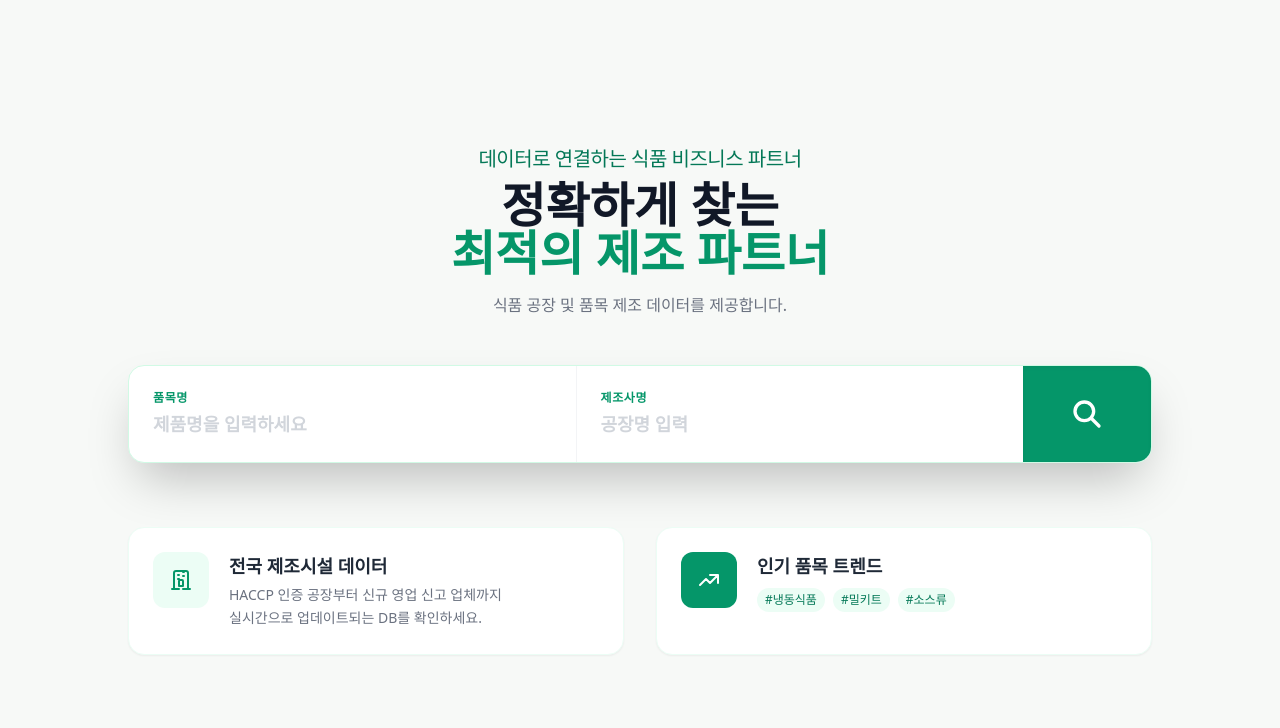
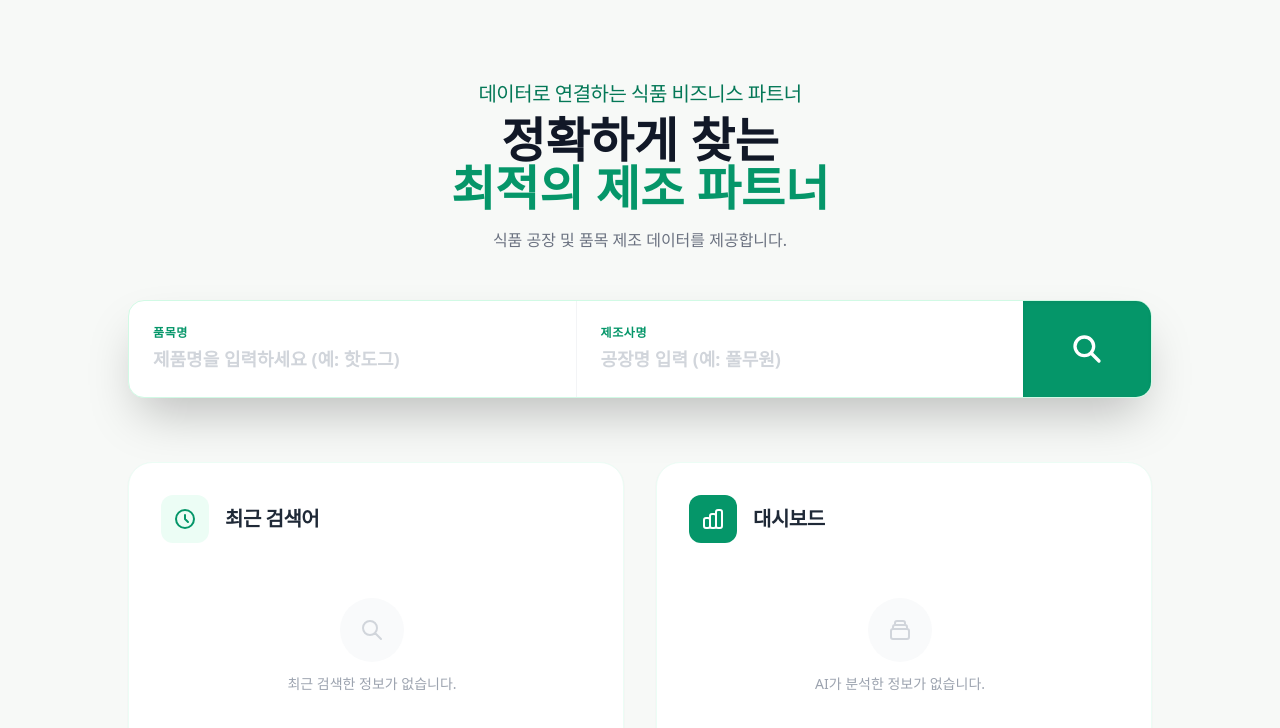
Before and after one commit to Jihoon-Yoon96/foodInsight, a Nuxt app: page / in a window 1280 px wide. Shown: the top 728 px of the page. Built offline with nearby package versions, Linux system fonts and the light colour scheme; a web font is replaced by a local one.

Commit message:
메인 수정 (최근검색어)

```diff
--- a/app/pages/index.vue
+++ b/app/pages/index.vue
@@ -1,5 +1,5 @@
 <template>
-  <div class="min-h-screen bg-[#F7F9F7] flex flex-col items-center justify-center px-4 font-sans">
+  <div class="min-h-screen bg-[#F7F9F7] flex flex-col items-center justify-center px-4 font-sans py-20">
     <div class="text-center mb-12">
       <p class="text-lg md:text-xl font-medium text-emerald-700 mb-2 tracking-tight">
         데이터로 연결하는 식품 비즈니스 파트너
@@ -13,14 +13,13 @@
       </p>
     </div>
 
-    <div class="w-full max-w-5xl bg-white rounded-2xl shadow-2xl flex items-stretch overflow-hidden border border-emerald-100">
-
-      <div class="flex-1 border-r border-gray-100 p-4 md:p-6 group focus-within:bg-emerald-50 transition">
+    <div class="w-full max-w-5xl bg-white rounded-2xl shadow-2xl flex flex-col md:flex-row items-stretch overflow-hidden border border-emerald-100">
+      <div class="flex-1 border-b md:border-b-0 md:border-r border-gray-100 p-4 md:p-6 group focus-within:bg-emerald-50 transition">
         <label class="block text-xs font-bold text-emerald-600 mb-1 uppercase tracking-wider">품목명</label>
         <input
             v-model="searchForm.productName"
             type="text"
-            placeholder="제품명을 입력하세요"
+            placeholder="제품명을 입력하세요 (예: 핫도그)"
             class="w-full bg-transparent text-lg font-semibold focus:outline-none placeholder:text-gray-300"
             @keyup.enter="handleSearch"
         />
@@ -31,7 +30,7 @@
         <input
             v-model="searchForm.factoryName"
             type="text"
-            placeholder="공장명 입력"
+            placeholder="공장명 입력 (예: 풀무원)"
             class="w-full bg-transparent text-lg font-semibold focus:outline-none placeholder:text-gray-300"
             @keyup.enter="handleSearch"
         />
@@ -39,7 +38,7 @@
 
       <button
           @click="handleSearch"
-          class="bg-[#059669] hover:bg-[#047857] transition-all w-20 md:w-32 flex items-center justify-center text-white shadow-inner"
+          class="bg-[#059669] hover:bg-[#047857] transition-all w-full md:w-32 py-4 md:py-0 flex items-center justify-center text-white shadow-inner"
       >
         <svg xmlns="http://www.w3.org/2000/svg" class="h-8 w-8" fill="none" viewBox="0 0 24 24" stroke="currentColor">
           <path stroke-linecap="round" stroke-linejoin="round" stroke-width="2.5" d="M21 21l-6-6m2-5a7 7 0 11-14 0 7 7 0 0114 0z" />
@@ -48,28 +47,65 @@
     </div>
 
     <div class="mt-16 w-full max-w-5xl grid grid-cols-1 md:grid-cols-2 gap-8">
-      <div class="bg-white p-6 rounded-2xl shadow-sm border border-emerald-50 flex gap-5 hover:border-emerald-200 transition">
-        <div class="p-4 bg-emerald-50 rounded-xl h-fit">
-          <svg xmlns="http://www.w3.org/2000/svg" class="h-6 w-6 text-emerald-600" fill="none" viewBox="0 0 24 24" stroke="currentColor"><path stroke-linecap="round" stroke-linejoin="round" stroke-width="2" d="M19 21V5a2 2 0 00-2-2H7a2 2 0 00-2 2v16m14 0h2m-2 0h-5m-9 0H3m2 0h5M9 7h1m-1 4h1m4-7h1m-1 4h1m-5 10v-5a1 1 0 011-1h2a1 1 0 011 1v5m-4 0h4" /></svg>
+
+      <div class="bg-white p-6 md:p-8 rounded-3xl shadow-sm border border-emerald-50 flex flex-col gap-6 hover:border-emerald-200 hover:shadow-md transition duration-300 h-80">
+        <div class="flex items-center gap-4">
+          <div class="p-3 bg-emerald-50 rounded-xl">
+            <svg xmlns="http://www.w3.org/2000/svg" class="h-6 w-6 text-emerald-600" fill="none" viewBox="0 0 24 24" stroke="currentColor"><path stroke-linecap="round" stroke-linejoin="round" stroke-width="2" d="M12 8v4l3 3m6-3a9 9 0 11-18 0 9 9 0 0118 0z" /></svg>
+          </div>
+          <h4 class="font-bold text-xl text-gray-800 tracking-tight">최근 검색어</h4>
         </div>
-        <div>
-          <h4 class="font-bold text-lg mb-1 text-gray-800">전국 제조시설 데이터</h4>
-          <p class="text-sm text-gray-500 leading-relaxed">HACCP 인증 공장부터 신규 영업 신고 업체까지<br/>실시간으로 업데이트되는 DB를 확인하세요.</p>
-        </div>
-      </div>
-      <div class="bg-white p-6 rounded-2xl shadow-sm border border-emerald-50 flex gap-5 hover:border-emerald-200 transition">
-        <div class="p-4 bg-emerald-600 rounded-xl h-fit">
-          <svg xmlns="http://www.w3.org/2000/svg" class="h-6 w-6 text-white" fill="none" viewBox="0 0 24 24" stroke="currentColor"><path stroke-linecap="round" stroke-linejoin="round" stroke-width="2" d="M13 7h8m0 0v8m0-8l-8 8-4-4-6 6" /></svg>
-        </div>
-        <div class="w-full">
-          <h4 class="font-bold text-lg mb-1 text-gray-800">인기 품목 트렌드</h4>
-          <div class="flex gap-2 mt-2">
-            <span class="text-xs bg-emerald-50 text-emerald-700 px-2 py-1 rounded-full font-medium">#냉동식품</span>
-            <span class="text-xs bg-emerald-50 text-emerald-700 px-2 py-1 rounded-full font-medium">#밀키트</span>
-            <span class="text-xs bg-emerald-50 text-emerald-700 px-2 py-1 rounded-full font-medium">#소스류</span>
+
+        <div class="flex-1 overflow-y-auto pr-2 custom-scrollbar">
+          <ul v-if="recentSearches.length > 0" class="space-y-3">
+            <li v-for="(item, index) in recentSearches.slice(0, 5)" :key="index">
+              <button
+                  @click="clickRecentSearch(item)"
+                  class="w-full text-left bg-gray-50 hover:bg-emerald-50 border border-gray-100 hover:border-emerald-200 px-4 py-3 rounded-xl transition-all group flex items-center justify-between"
+              >
+                <span class="text-[15px] font-medium text-gray-600 group-hover:text-emerald-700 truncate pr-4">
+                  {{ item.label }}
+                </span>
+                <svg xmlns="http://www.w3.org/2000/svg" class="h-4 w-4 text-gray-300 group-hover:text-emerald-500 shrink-0" fill="none" viewBox="0 0 24 24" stroke="currentColor"><path stroke-linecap="round" stroke-linejoin="round" stroke-width="2" d="M9 5l7 7-7 7" /></svg>
+              </button>
+            </li>
+          </ul>
+          <div v-else class="h-full flex flex-col items-center justify-center text-center pb-6">
+            <div class="w-16 h-16 bg-gray-50 rounded-full flex items-center justify-center mb-3">
+              <svg xmlns="http://www.w3.org/2000/svg" class="h-6 w-6 text-gray-300" fill="none" viewBox="0 0 24 24" stroke="currentColor"><path stroke-linecap="round" stroke-linejoin="round" stroke-width="2" d="M21 21l-6-6m2-5a7 7 0 11-14 0 7 7 0 0114 0z" /></svg>
+            </div>
+            <p class="text-sm font-medium text-gray-400">최근 검색한 정보가 없습니다.</p>
           </div>
         </div>
       </div>
+
+      <div class="bg-white p-6 md:p-8 rounded-3xl shadow-sm border border-emerald-50 flex flex-col gap-6 hover:border-emerald-200 hover:shadow-md transition duration-300 h-80">
+        <div class="flex items-center gap-4">
+          <div class="p-3 bg-emerald-600 rounded-xl">
+            <svg xmlns="http://www.w3.org/2000/svg" class="h-6 w-6 text-white" fill="none" viewBox="0 0 24 24" stroke="currentColor"><path stroke-linecap="round" stroke-linejoin="round" stroke-width="2" d="M9 19v-6a2 2 0 00-2-2H5a2 2 0 00-2 2v6a2 2 0 002 2h2a2 2 0 002-2zm0 0V9a2 2 0 012-2h2a2 2 0 012 2v10m-6 0a2 2 0 002 2h2a2 2 0 002-2m0 0V5a2 2 0 012-2h2a2 2 0 012 2v14a2 2 0 01-2 2h-2a2 2 0 01-2-2z" /></svg>
+          </div>
+          <h4 class="font-bold text-xl text-gray-800 tracking-tight">대시보드</h4>
+        </div>
+
+        <div class="flex-1 overflow-y-auto pr-2 custom-scrollbar">
+          <ul v-if="dashboardItems.length > 0" class="space-y-3">
+            <li v-for="(item, index) in dashboardItems.slice(0, 5)" :key="index" class="bg-gray-50 border border-gray-100 px-4 py-3 rounded-xl flex items-center justify-between">
+              <div class="min-w-0 pr-4">
+                <p class="text-[15px] font-bold text-gray-800 truncate">{{ item.productName }}</p>
+                <p class="text-xs font-medium text-gray-500 truncate">{{ item.factoryName }}</p>
+              </div>
+              <span class="px-2.5 py-1 bg-emerald-100 text-emerald-700 text-[10px] font-black rounded-md uppercase shrink-0">저장됨</span>
+            </li>
+          </ul>
+          <div v-else class="h-full flex flex-col items-center justify-center text-center pb-6">
+            <div class="w-16 h-16 bg-gray-50 rounded-full flex items-center justify-center mb-3">
+              <svg xmlns="http://www.w3.org/2000/svg" class="h-6 w-6 text-gray-300" fill="none" viewBox="0 0 24 24" stroke="currentColor"><path stroke-linecap="round" stroke-linejoin="round" stroke-width="2" d="M19 11H5m14 0a2 2 0 012 2v6a2 2 0 01-2 2H5a2 2 0 01-2-2v-6a2 2 0 012-2m14 0V9a2 2 0 00-2-2M5 11V9a2 2 0 012-2m0 0V5a2 2 0 012-2h6a2 2 0 012 2v2M7 7h10" /></svg>
+            </div>
+            <p class="text-sm font-medium text-gray-400">AI가 분석한 정보가 없습니다.</p>
+          </div>
+        </div>
+      </div>
+
     </div>
   </div>
 </template>
@@ -78,13 +114,23 @@
 const router = useRouter()
 
 const searchForm = reactive({
-  // rawMaterial: '', // [주석처리] 원재료명
   productName: '',
   factoryName: ''
 })
 
+const recentSearches = ref([])
+const dashboardItems = ref([])
+
+// 컴포넌트 마운트 시 로컬스토리지에서 데이터 불러오기
+onMounted(() => {
+  if (process.client) {
+    recentSearches.value = JSON.parse(localStorage.getItem('recentSearches') || '[]')
+    dashboardItems.value = JSON.parse(localStorage.getItem('dashboardItems') || '[]')
+  }
+})
+
+// 메인 검색바 검색 실행
 const handleSearch = () => {
-  // if (!searchForm.rawMaterial && !searchForm.productName && !searchForm.factoryName) {
   if (!searchForm.productName && !searchForm.factoryName) {
     alert('검색어를 입력해 주세요.')
     return
@@ -92,10 +138,35 @@ const handleSearch = () => {
   router.push({
     path: '/search',
     query: {
-      // raw: searchForm.rawMaterial, // [주석처리] 원재료명
-      prod: searchForm.productName,
-      fact: searchForm.factoryName
+      prod: searchForm.productName || undefined,
+      fact: searchForm.factoryName || undefined
+    }
+  })
+}
+
+// 최근 검색어 클릭 시 검색 실행
+const clickRecentSearch = (item) => {
+  router.push({
+    path: '/search',
+    query: {
+      prod: item.query.prod || undefined,
+      fact: item.query.fact || undefined,
+      page: 1
     }
   })
 }
 </script>
+
+<style scoped>
+/* 커스텀 스크롤바 스타일링 (목록이 길어질 경우 예쁘게 처리) */
+.custom-scrollbar::-webkit-scrollbar {
+  width: 4px;
+}
+.custom-scrollbar::-webkit-scrollbar-track {
+  background: transparent;
+}
+.custom-scrollbar::-webkit-scrollbar-thumb {
+  background-color: #E5E7EB;
+  border-radius: 10px;
+}
+</style>
```
